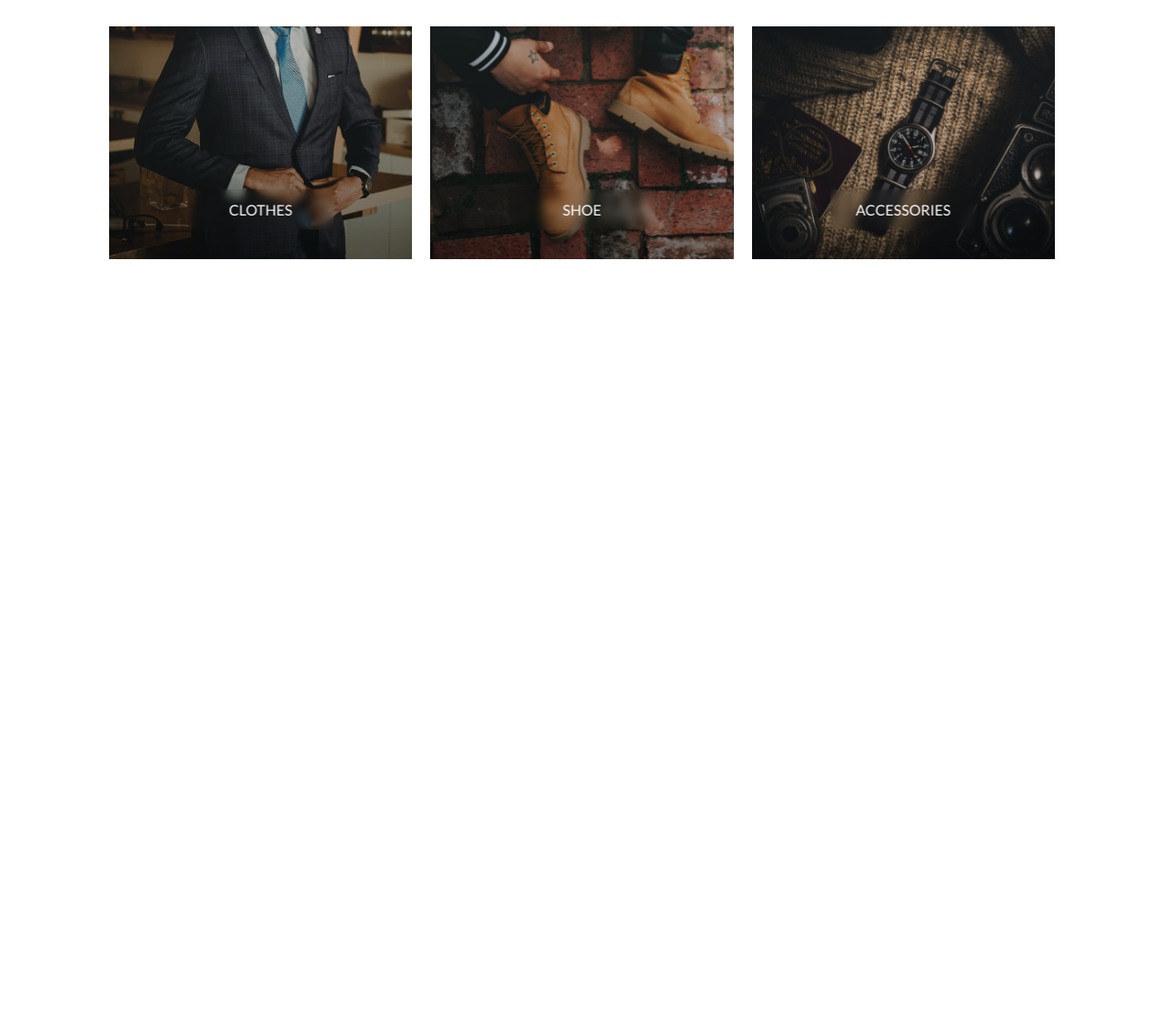
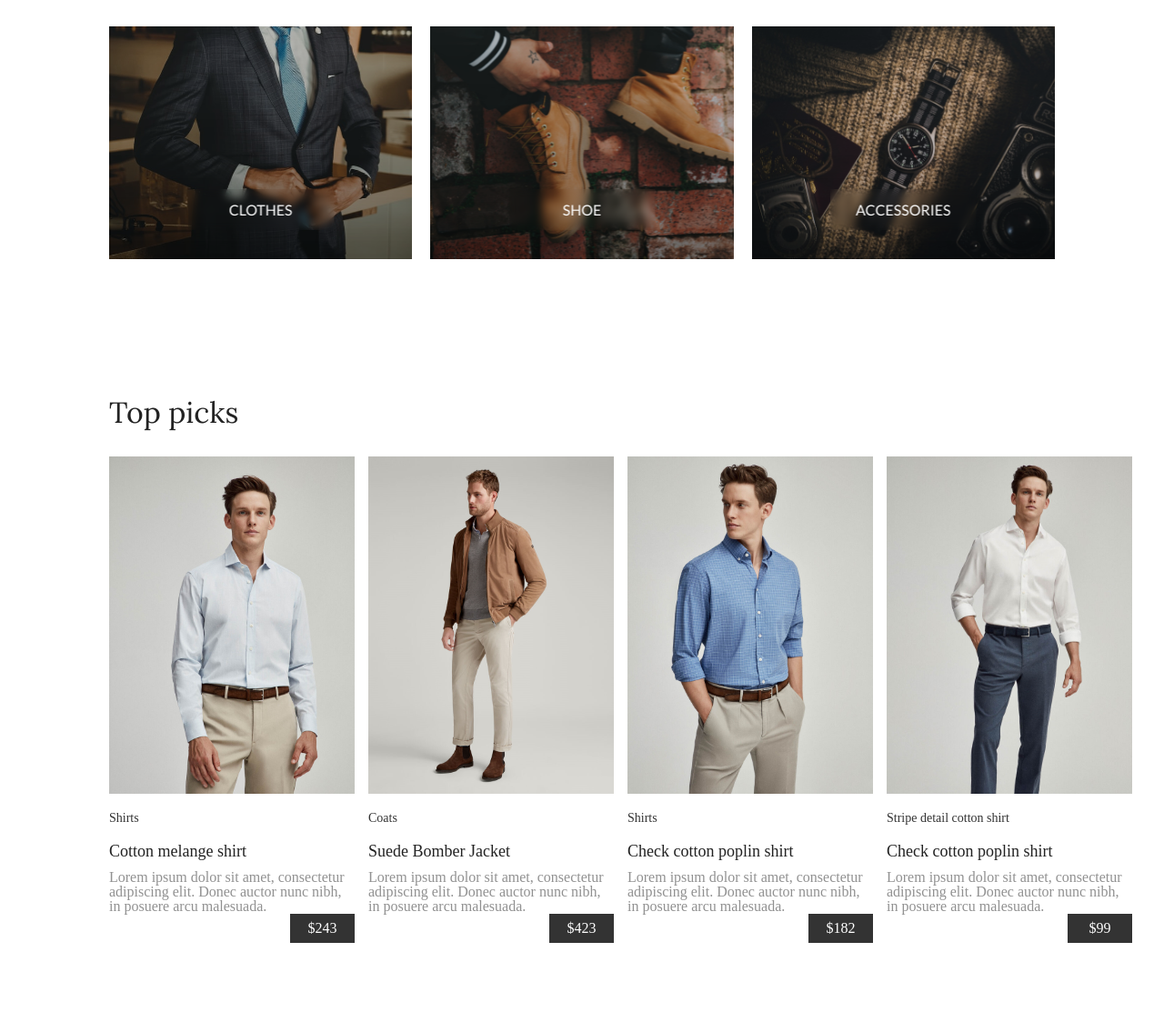
Before and after one commit to nino-kakulia1/be-geltman, a website built with webpack: page src/template.html in a window 1280 px wide. Shown: the part 1695-2808 px from the top of the page at 91% size. Before the commit the page ends 1980 px from the top, so only its background shows below. Built offline with nearby package versions, Linux system fonts and the light colour scheme; files whose address does not match are found by name.

Commit message:
added feature-section

```diff
--- /dev/null
+++ b/src/styles/_featured-section.scss
@@ -0,0 +1,62 @@
+.featured-section {
+  padding: 0 120px;
+  margin-top: 153px;
+
+  &__title {
+    margin-bottom: 32px;
+    font-size: 32px;
+    font-family: $font-main;
+    //
+    display: block;
+  }
+
+  &__cards {
+    display: flex;
+  }
+  &__card {
+    &:nth-child(2) {
+      margin-left: 15px;
+    }
+    &:nth-child(3) {
+      margin-left: 15px;
+    }
+    &:nth-child(4) {
+      margin-left: 15px;
+    }
+  }
+
+  &__description {
+    width: 270px;
+    height: 220px;
+  }
+
+  &__shirts {
+    font-size: 14px;
+    color: #333333;
+    margin-top: 20px;
+  }
+
+  &__cotton {
+    margin-bottom: 12px;
+    margin-top: 20px;
+    font-size: 18px;
+  }
+
+  &__about {
+    font-size: 16px;
+    color: #919191;
+  }
+
+  &__price {
+    width: 71px;
+    height: 32px;
+    align-items: center;
+    margin-left: auto;
+    //
+    justify-content: center;
+    display: flex;
+    //
+    color: #ffffff;
+    background-color: #333333;
+  }
+}
--- a/src/styles/index.scss
+++ b/src/styles/index.scss
@@ -11,3 +11,4 @@
 @import 'hero-section';
 @import 'express-section';
 @import 'categories-section';
+@import 'featured-section';
--- a/src/template.html
+++ b/src/template.html
@@ -71,5 +71,60 @@
         </div>
       </div>
     </div>
+
+    <div class="featured-section">
+      <spun class="featured-section__title">Top picks</spun>
+
+      <div class="featured-section__cards">
+        <div class="featured-section__card">
+          <img src="assets/feature-section1.png" alt="" />
+          <div class="featured-section__description">
+            <h3 class="featured-section__shirts">Shirts</h3>
+            <h2 class="featured-section__cotton">Cotton melange shirt</h2>
+            <p class="featured-section__about">
+              Lorem ipsum dolor sit amet, consectetur adipiscing elit. Donec
+              auctor nunc nibh, in posuere arcu malesuada.
+            </p>
+            <div class="featured-section__price">$243</div>
+          </div>
+        </div>
+        <div class="featured-section__card">
+          <img src="assets/feature-section2.png" alt="" />
+          <div class="featured-section__description">
+            <h3 class="featured-section__shirts">Coats</h3>
+            <h2 class="featured-section__cotton">Suede Bomber Jacket</h2>
+            <p class="featured-section__about">
+              Lorem ipsum dolor sit amet, consectetur adipiscing elit. Donec
+              auctor nunc nibh, in posuere arcu malesuada.
+            </p>
+            <div class="featured-section__price">$423</div>
+          </div>
+        </div>
+        <div class="featured-section__card">
+          <img src="assets/feature-section3.png" alt="" />
+          <div class="featured-section__description">
+            <h3 class="featured-section__shirts">Shirts</h3>
+            <h2 class="featured-section__cotton">Check cotton poplin shirt</h2>
+            <p class="featured-section__about">
+              Lorem ipsum dolor sit amet, consectetur adipiscing elit. Donec
+              auctor nunc nibh, in posuere arcu malesuada.
+            </p>
+            <div class="featured-section__price">$182</div>
+          </div>
+        </div>
+        <div class="featured-section__card">
+          <img src="assets/feature-section4.png" alt="" />
+          <div class="featured-section__description">
+            <h3 class="featured-section__shirts">Stripe detail cotton shirt</h3>
+            <h2 class="featured-section__cotton">Check cotton poplin shirt</h2>
+            <p class="featured-section__about">
+              Lorem ipsum dolor sit amet, consectetur adipiscing elit. Donec
+              auctor nunc nibh, in posuere arcu malesuada.
+            </p>
+            <div class="featured-section__price">$99</div>
+          </div>
+        </div>
+      </div>
+    </div>
   </body>
 </html>
```
Also changed, not shown: public/feature-section1.png (added), public/feature-section2.png (added), public/feature-section3.png (added), public/feature-section4.png (added).
